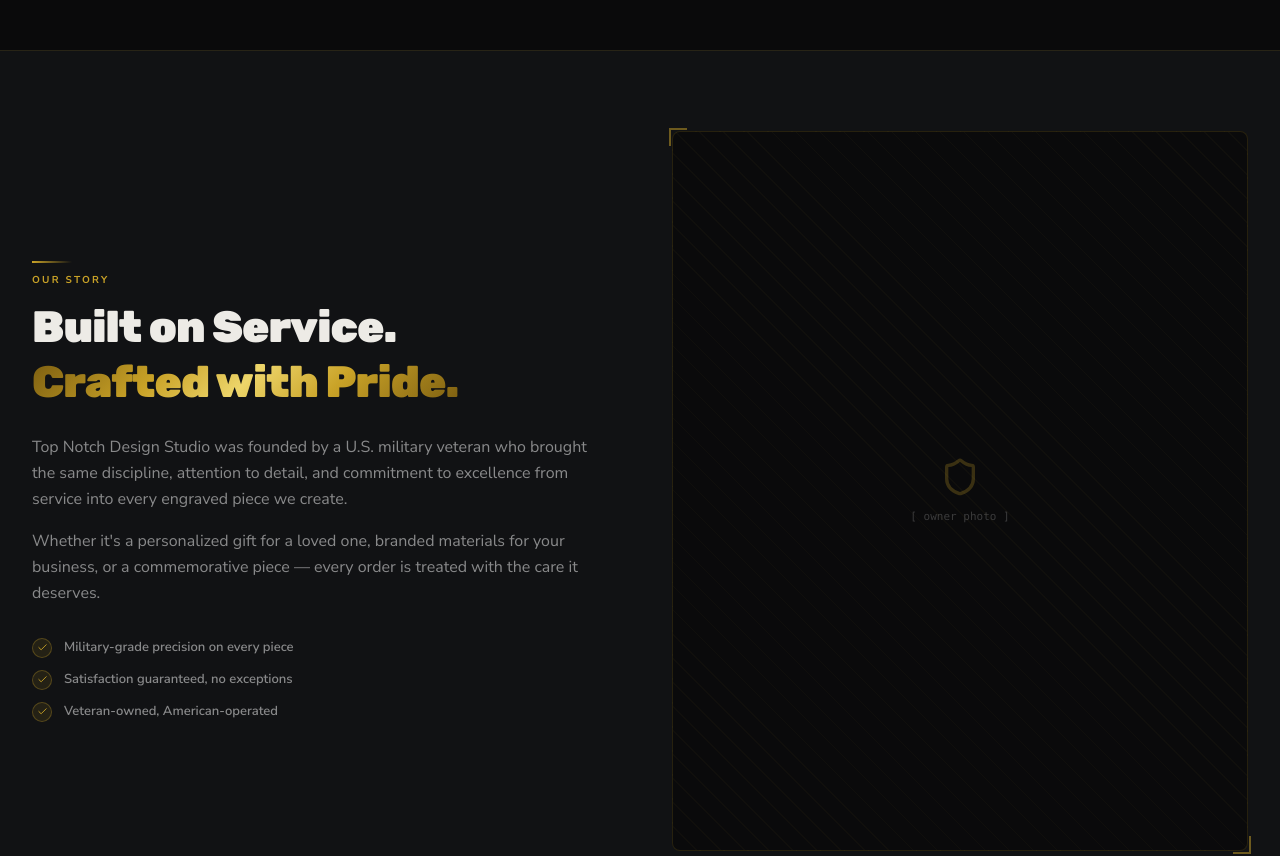
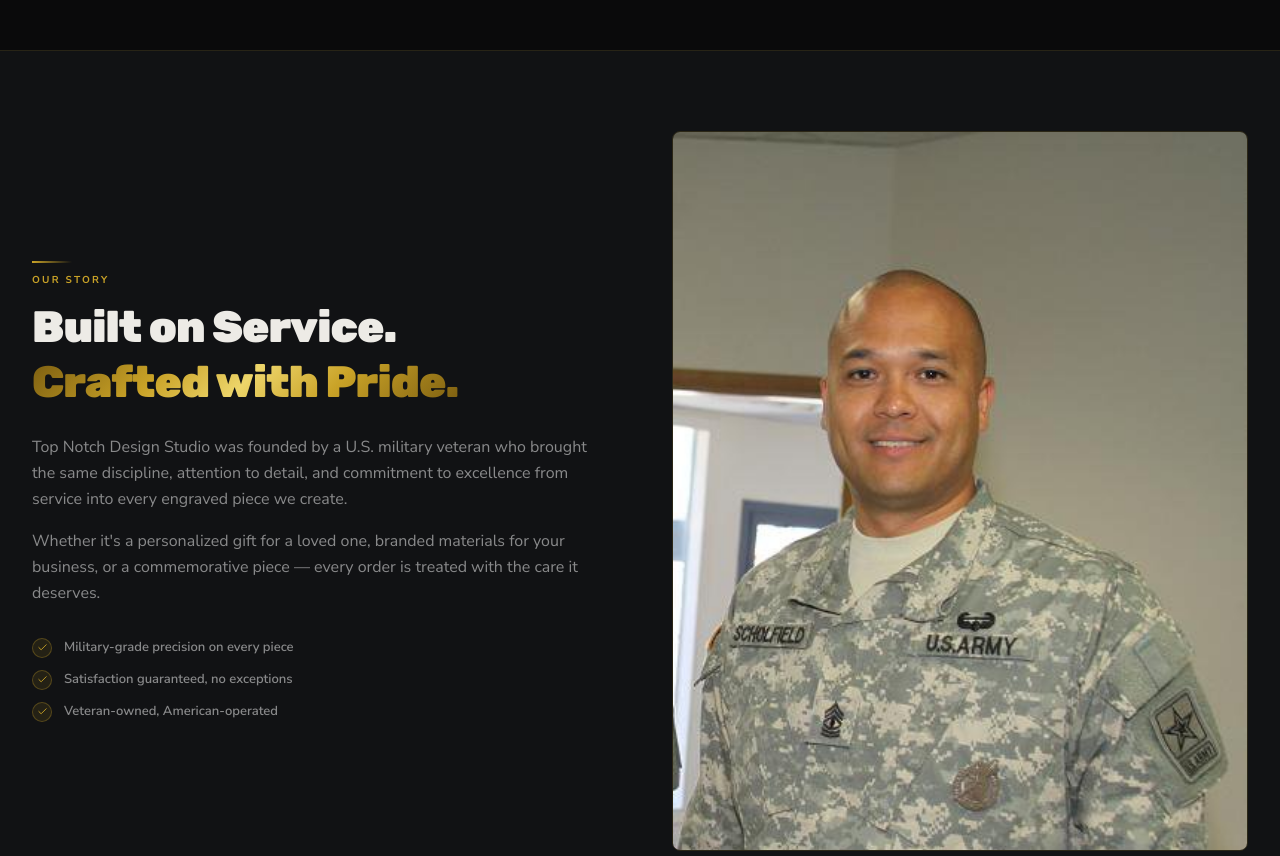
Before and after one commit to tndslaserengraving-git/shopify_site, a Next.js app: page / in a window 1280 px wide. Shown: the part 1840-2696 px from the top of the page. Built offline with nearby package versions, Linux system fonts and the light colour scheme; no server answers; a web font is replaced by a local one.

Commit message:
feat: add owner photo to Our Story section
Co-Authored-By: Claude Sonnet 4.6 <noreply@anthropic.com>

```diff
--- a/components/home/VeteranStory.tsx
+++ b/components/home/VeteranStory.tsx
@@ -1,4 +1,5 @@
-import { Shield, Check } from 'lucide-react';
+import Image from 'next/image';
+import { Check } from 'lucide-react';
 
 export default function VeteranStory() {
   const values = [
@@ -60,27 +61,23 @@ export default function VeteranStory() {
           </ul>
         </div>
 
-        {/* Owner photo placeholder */}
+        {/* Owner photo */}
         <div className="relative">
           <div
-            className="bracket-box rounded-lg flex flex-col items-center justify-center"
+            className="bracket-box rounded-lg overflow-hidden"
             style={{
               aspectRatio: '4/5',
-              background: '#0A0A0B',
               border: '1px solid rgba(201,162,39,0.15)',
-              backgroundImage:
-                'repeating-linear-gradient(45deg, transparent, transparent 16px, rgba(201,162,39,0.03) 16px, rgba(201,162,39,0.03) 17px)',
+              position: 'relative',
             }}
           >
-            <Shield
-              size={40}
-              className="text-gold mb-3"
-              style={{ opacity: 0.25 }}
-              aria-hidden="true"
+            <Image
+              src="/owner.jpg"
+              alt="Owner — Top Notch Design Studio"
+              fill
+              className="object-cover object-top"
+              sizes="(max-width: 768px) 100vw, 50vw"
             />
-            <span className="font-mono text-white/20" style={{ fontSize: 11 }}>
-              [ owner photo ]
-            </span>
           </div>
           {/* Gold accent bar */}
           <div
```
Also changed, not shown: public/owner.jpg (added).
